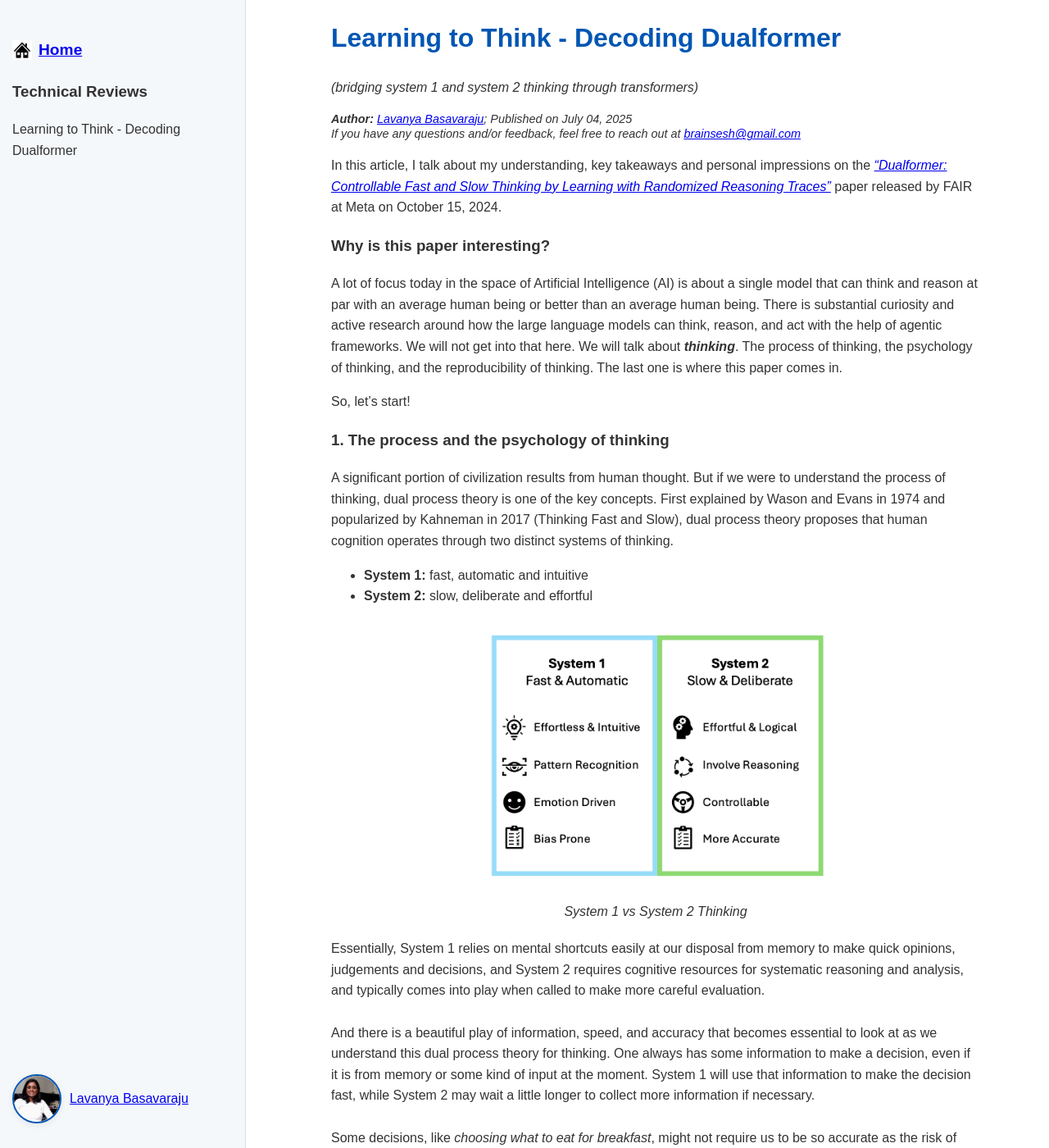
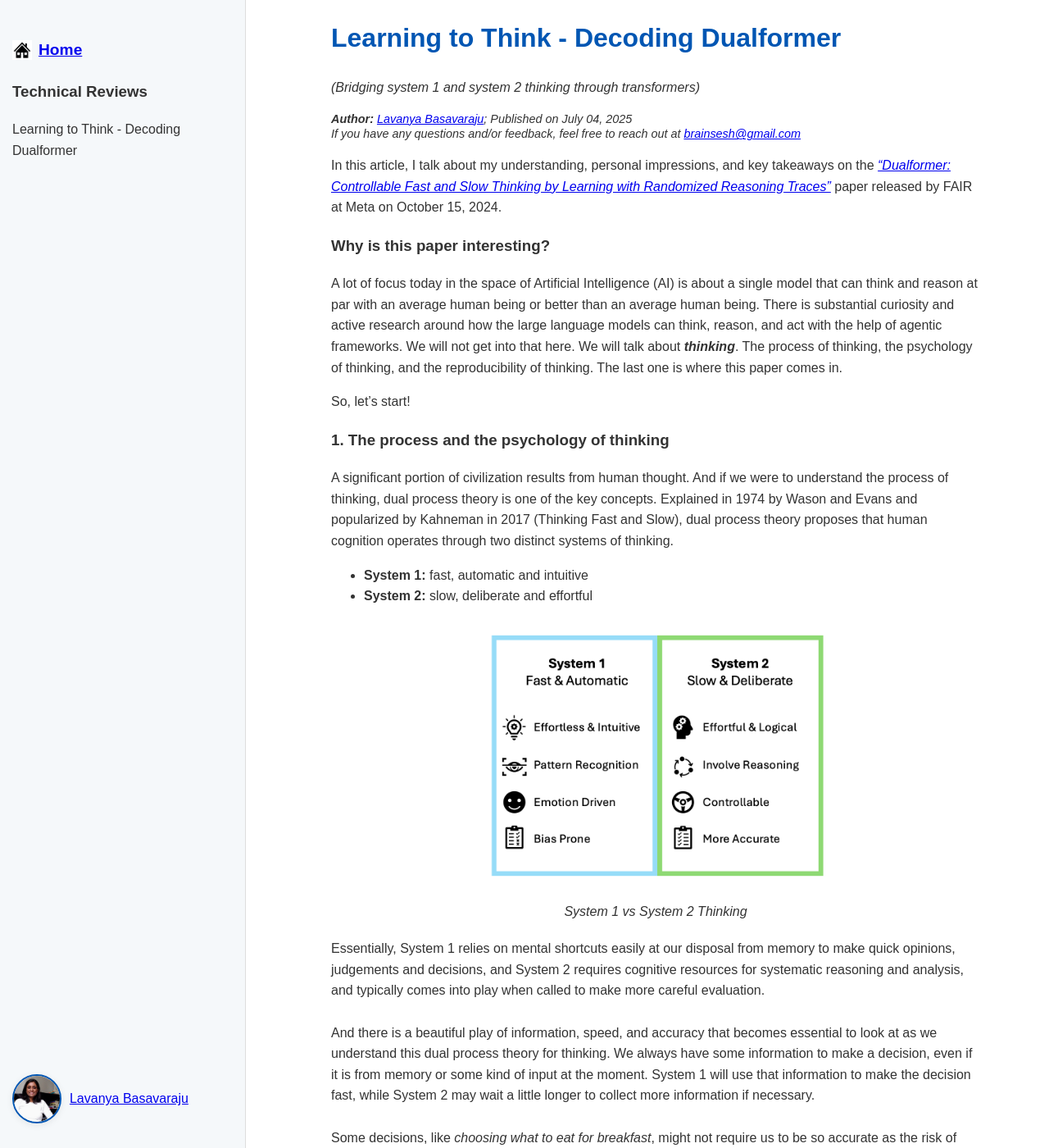
Before and after one commit to brainsesh/brainsesh.github.io, a Jekyll site: the page docs/dualformer/index.html, which Jekyll copies as it is, in a window 1280 px wide and 1400 px high. Shown: the whole window at 82% size. Built offline with Jekyll 4.4.1, drawn with Linux system fonts in a browser that asks for light colours; some of the changed text lies outside the part shown.

Commit message:
change_070425

```diff
--- a/docs/dualformer/index.html
+++ b/docs/dualformer/index.html
@@ -200,13 +200,13 @@
     <div class="sidebar-overlay" id="sidebarOverlay"></div>
     <div class="main-content">
     <h1>Learning to Think - Decoding Dualformer</h1>
-    <p><em>(bridging system 1 and system 2 thinking through transformers)</em></p>
+    <p><em>(Bridging system 1 and system 2 thinking through transformers)</em></p>
     <p style="font-size: 0.9em; line-height: 1.3;">
         <em><b>Author:</b> <a href="https://www.linkedin.com/in/lavanya-basavaraju/" target="_blank">Lavanya Basavaraju</a>; Published on July 04, 2025 </em><br>
         <em>If you have any questions and/or feedback, feel free to reach out at <a href="mailto:brainsesh@gmail.com">brainsesh@gmail.com</a></em>
     </p>
 
-    <p>In this article, I talk about my understanding, key takeaways and personal impressions on the <em><a href="https://arxiv.org/pdf/2410.09918v1" target="_blank">“Dualformer: Controllable Fast and Slow Thinking by Learning with Randomized Reasoning Traces”</a></em> paper released by FAIR at Meta on October 15, 2024.</p>
+    <p>In this article, I talk about my understanding, personal impressions, and key takeaways on the <em><a href="https://arxiv.org/pdf/2410.09918v1" target="_blank">“Dualformer: Controllable Fast and Slow Thinking by Learning with Randomized Reasoning Traces”</a></em> paper released by FAIR at Meta on October 15, 2024.</p>
 
     <h3>Why is this paper interesting? </h3>
     <p>A lot of focus today in the space of Artificial Intelligence (AI) is about a single model that can think and reason at par with an average human being or better than an average human being. There is substantial curiosity and active research around how the large language models can think, reason, and act with the help of agentic frameworks. We will not get into that here. We will talk about <em><b>thinking</b></em>. The process of thinking, the psychology of thinking, and the reproducibility of thinking. The last one is where this paper comes in.  </p>
@@ -214,7 +214,7 @@
 
     <h3>1. The process and the psychology of thinking    </h2>
 
-    <p>A significant portion of civilization results from human thought. But if we were to understand the process of thinking, dual process theory is one of the key concepts. First explained by Wason and Evans in 1974 and popularized by Kahneman in 2017 (Thinking Fast and Slow), dual process theory proposes that human cognition operates through two distinct systems of thinking.</p>
+    <p>A significant portion of civilization results from human thought. And if we were to understand the process of thinking, dual process theory is one of the key concepts. Explained in 1974 by Wason and Evans and popularized by Kahneman in 2017 (Thinking Fast and Slow), dual process theory proposes that human cognition operates through two distinct systems of thinking.</p>
     <ul>
         <li><strong>System 1:</strong> fast, automatic and intuitive </li>
         <li><strong>System 2:</strong> slow, deliberate and effortful </li>
@@ -229,7 +229,7 @@
     <p>
     Essentially, System 1 relies on mental shortcuts easily at our disposal from memory to make quick opinions, judgements and decisions, and System 2 requires cognitive resources for systematic reasoning and analysis, and typically comes into play when called to make more careful evaluation.
     <br> <br>
-    And there is a beautiful play of information, speed, and accuracy that becomes essential to look at as we understand this dual process theory for thinking. One always has some information to make a decision, even if it is from memory or some kind of input at the moment. System 1 will use that information to make the decision fast, while System 2 may wait a little longer to collect more information if necessary.
+    And there is a beautiful play of information, speed, and accuracy that becomes essential to look at as we understand this dual process theory for thinking. We always have some information to make a decision, even if it is from memory or some kind of input at the moment. System 1 will use that information to make the decision fast, while System 2 may wait a little longer to collect more information if necessary.
     <br> <br>
     Some decisions, like <em>choosing what to eat for breakfast</em>, might not require us to be so accurate as the risk of making that decision is generally low. In that case System 1 thinking is all that’s needed. But for higher risk decisions like <em>choosing an international graduate degree program or a family buying a first-time home</em>, the risk involved is much higher and the decision would require more thought, information, and analysis. Sometimes this <b>requires multiple trusted individuals using their System 2 thinking</b> to make decisions.
     </p>
```
Also changed, not shown: other parts of docs/dualformer/index.html (+2 -2 lines), README.md (+1 -1 lines).
